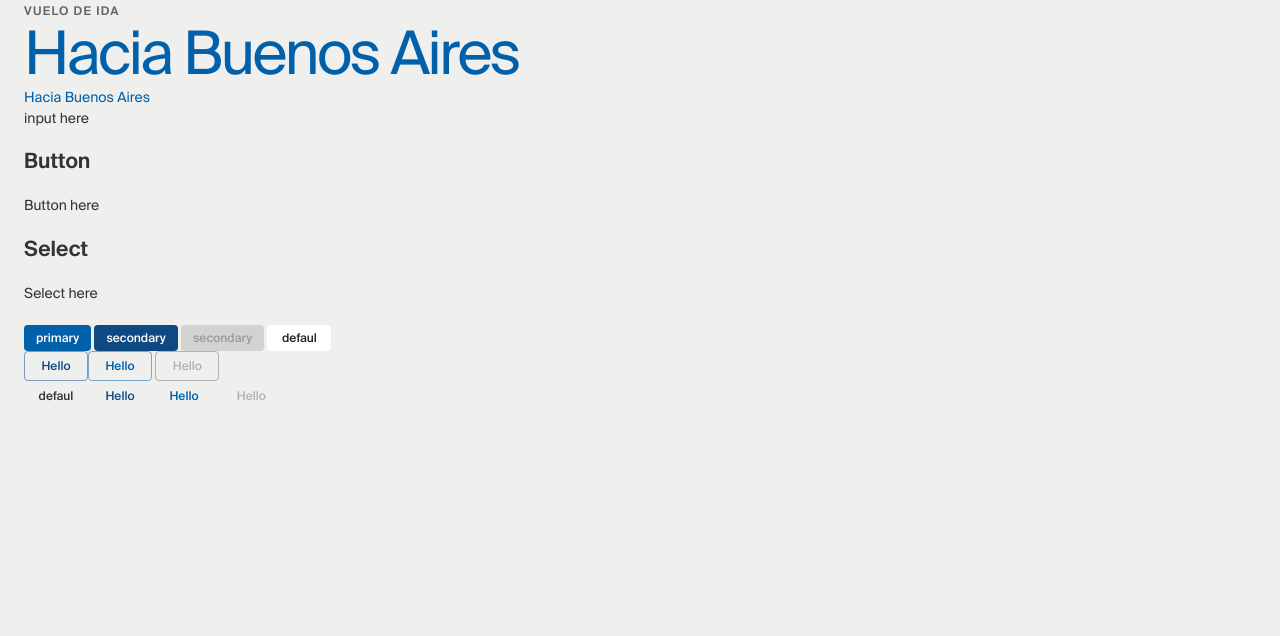
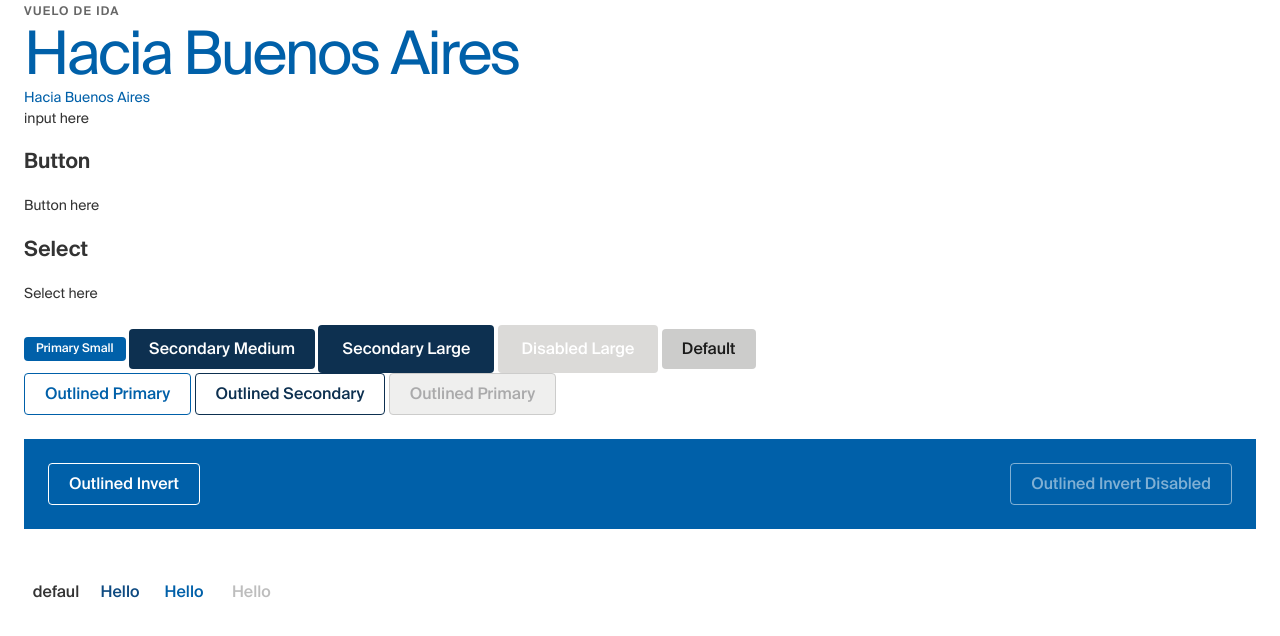
Before and after one commit to santiago86/testcomponents, a React (Create React App) app: page / in a window 1280 px wide. Shown: the top 636 px of the page. Built offline with nearby package versions, Linux system fonts and the light colour scheme.

Commit message:
Button Styling through theme overrides

```diff
--- a/src/App.js
+++ b/src/App.js
@@ -1,4 +1,5 @@
 import React from "react"
+import Box from "@material-ui/core/Box"
 import Button from "@material-ui/core/Button"
 import Typography from "@material-ui/core/Typography"
 import Container from "@material-ui/core/Container"
@@ -12,7 +13,7 @@ function App() {
     <div className="App">
       <Container max-width="lg">
         <header className="App-header">
-          <Typography component="span" variant="overline" color="">
+          <Typography component="span" variant="overline">
             Vuelo de ida
           </Typography>
           <Typography variant="h1" component="h1" color="primary">
@@ -27,25 +28,42 @@ function App() {
           <h2> Select </h2>
           <SelectCo />
           <br />
-          <Button variant="contained" color="primary">
-            primary
+          <Button variant="contained" size="small" color="primary">
+            Primary Small
           </Button>{" "}
           <Button variant="contained" color="secondary">
-            secondary
+            Secondary Medium
           </Button>{" "}
-          <Button variant="contained" color="secondary" disabled>
-            secondary
+          <Button variant="contained" size="large" color="secondary">
+            Secondary Large
           </Button>{" "}
-          <Button variant="contained">defaul</Button> <br />
-          <Button variant="outlined" color="secondary">
-            Hello
-          </Button>
+          <Button variant="contained" size="large" color="secondary" disabled>
+            Disabled Large
+          </Button>{" "}
+          <Button variant="contained">Default</Button> <br />
           <Button variant="outlined" color="primary">
-            Hello
+            Outlined Primary
           </Button>{" "}
-          <Button color="secondary" variant="outlined" disabled>
-            Hello
+          <Button color="secondary" variant="outlined">
+            Outlined Secondary
           </Button>{" "}
+          <Button variant="outlined" color="primary" disabled>
+            Outlined Primary
+          </Button>{" "}
+          <Box
+            display="flex"
+            justifyContent="space-between"
+            bgcolor="primary.main"
+            p={3}
+            my={3}
+          >
+            <Button variant="outlined" size="medium">
+              Outlined Invert
+            </Button>
+            <Button variant="outlined" disabled>
+              Outlined Invert Disabled
+            </Button>{" "}
+          </Box>
           <br />
           <Button>defaul</Button>
           <Button color="secondary">Hello</Button>
--- a/src/theme/index.js
+++ b/src/theme/index.js
@@ -10,7 +10,11 @@ const theme = createMuiTheme({
     MuiButtonBase: {
       disableRipple: true,
     },
+    MuiButton: {
+      disableElevation: true,
+    },
   },
+  spacing: 8,
   palette,
   typography: {
     htmlFontSize: 16,
@@ -180,6 +184,4 @@ theme.typography.button = {
   fontWeight: 500,
 }
 
-console.log(theme)
-
 export default theme
--- a/src/theme/overrides/MuiButton.js
+++ b/src/theme/overrides/MuiButton.js
@@ -1,7 +1,102 @@
+import palette from "../palette"
+
 export default {
+  root: {
+    transition:
+      "box-shadow 250ms cubic-bezier(0.4, 0, 0.2, 1) 0ms,border 250ms cubic-bezier(0.4, 0, 0.2, 1) 0ms",
+    padding: "8px 20px",
+    fontSize: "1rem",
+    lineHeight: 1.5,
+    boxShadow: "none",
+  },
+  sizeSmall: {
+    padding: "4px 12px",
+    fontSize: "0.75rem",
+    lineHeight: 1.33,
+  },
+  sizeLarge: {
+    fontSize: "1rem",
+    padding: "12px 24px",
+  },
   contained: {
-    boxShadow: "none",
-    backgroundColor: "#FFFFFF",
-    padding: "4px 12px",
+    // gray variant
+    "&:hover": {
+      backgroundColor: palette.white,
+      color: palette.primary.main,
+    },
+    "&:disabled": {
+      backgroundColor: palette.grey["200"],
+      color: palette.primary.contrastText,
+    },
+  },
+  containedPrimary: {
+    backgroundColor: palette.primary.main,
+    "&:hover": {
+      background: palette.gradients.gradient3,
+      color: palette.white,
+    },
+    "&:active": {
+      background: palette.gradients.gradient4,
+    },
+  },
+  containedSecondary: {
+    backgroundColor: palette.secondary.dark,
+    "&:hover": {
+      background: palette.gradients.gradientDark,
+      color: palette.white,
+    },
+    "&:active": {
+      background: palette.gradients.gradient2,
+    },
+  },
+  outlined: {
+    padding: "8px 20px",
+    backgroundColor: "transparent",
+    border: "solid 1px",
+    borderColor: palette.white,
+    color: palette.white,
+    "&:hover": {
+      backgroundColor: palette.white,
+      color: palette.primary.main,
+    },
+    "&:disabled": {
+      backgroundColor: "transparent",
+      border: "solid 1px",
+      borderColor: palette.white,
+      color: palette.white,
+      opacity: 0.5,
+    },
+  },
+  outlinedPrimary: {
+    borderColor: palette.primary.main,
+    color: palette.primary.main,
+    "&:hover": {
+      backgroundColor: palette.primary.main,
+      color: palette.primary.contrastText,
+      borderColor: palette.primary.main,
+    },
+    "&:disabled": {
+      opacity: 1,
+      backgroundColor: palette.grey["100"],
+      border: "solid 1px",
+      borderColor: palette.grey["300"],
+      color: palette.grey["400"],
+    },
+  },
+  outlinedSecondary: {
+    borderColor: palette.secondary.dark,
+    color: palette.secondary.dark,
+    "&:hover": {
+      backgroundColor: palette.secondary.dark,
+      color: palette.primary.contrastText,
+      borderColor: palette.secondary.dark,
+    },
+    "&:disabled": {
+      opacity: 1,
+      backgroundColor: palette.grey["100"],
+      border: "solid 1px",
+      borderColor: palette.grey["300"],
+      color: palette.grey["400"],
+    },
   },
 }
--- a/src/theme/overrides/MuiCssBaseline.js
+++ b/src/theme/overrides/MuiCssBaseline.js
@@ -2,6 +2,7 @@ import SuisseIntlLight from "../../assets/fonts/SuisseIntl-Light-WebS.woff2"
 import SuisseIntlRegular from "../../assets/fonts/SuisseIntl-Regular-WebS.woff2"
 import SuisseIntlMedium from "../../assets/fonts/SuisseIntl-Medium-WebS.woff2"
 import SuisseIntlSemibold from "../../assets/fonts/SuisseIntl-SemiBold-WebS.woff2"
+import palette from "../palette"
 
 const suisseLight = {
   fontFamily: "SuisseIntl",
@@ -54,5 +55,8 @@ const suisseSemibold = {
 export default {
   "@global": {
     "@font-face": [suisseLight, suisseRegular, suisseMedium, suisseSemibold],
+    body: {
+      backgroundColor: palette.background.paper,
+    },
   },
 }
--- a/src/theme/palette.js
+++ b/src/theme/palette.js
@@ -57,4 +57,10 @@ export default {
     "700": "#333333",
     "800": "#121212",
   },
+  gradients: {
+    gradientDark: "linear-gradient(90deg, #0E4A81 0%, #0D3050 100%)",
+    gradient2: "linear-gradient(90deg, #0060A9 0%, #0D3050 100%)",
+    gradient3: "linear-gradient(270deg, #0060A9 0%, #0E4A81 100%)",
+    gradient4: "linear-gradient(270deg, #0060A9 0%, #0D3050 100%);",
+  },
 }
```
